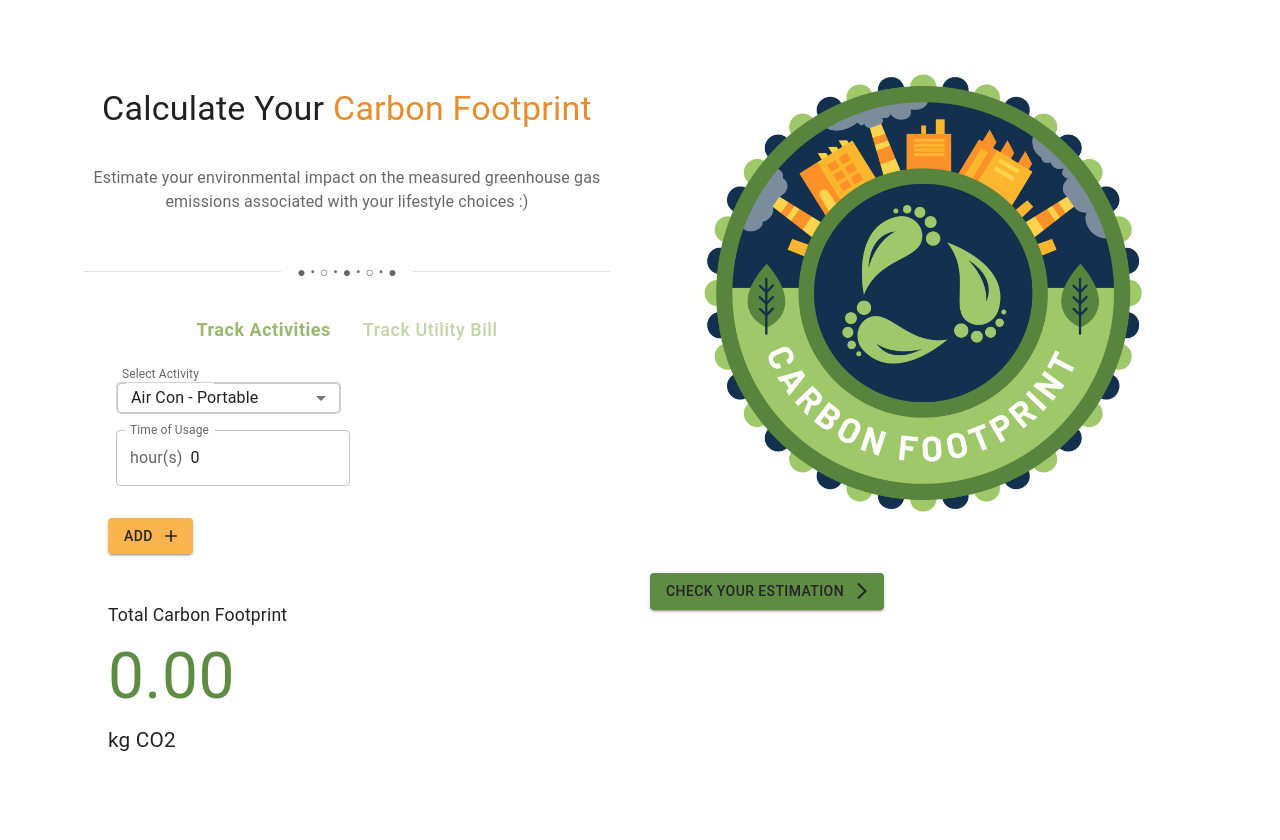
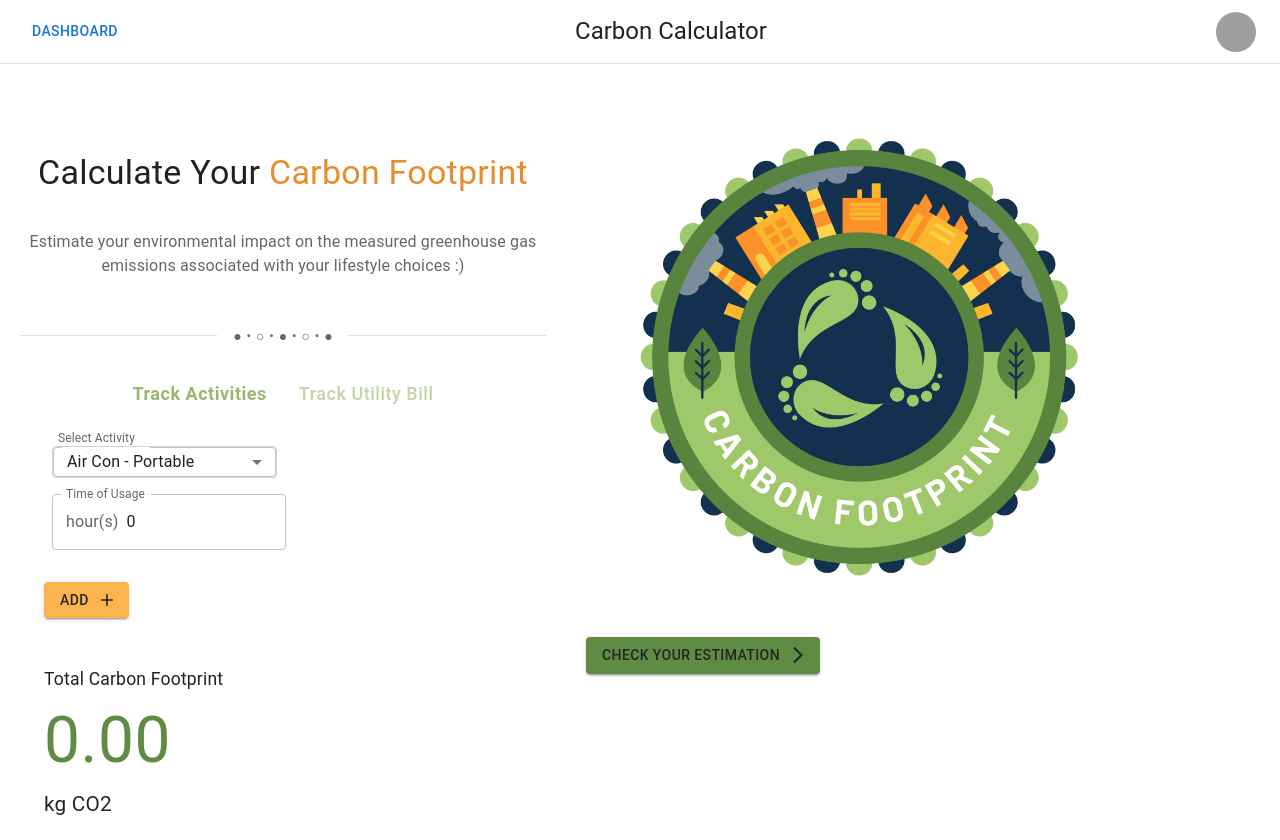
Before and after one commit to DongqiaoHe/bobobobo_hackathon, a React (Create React App) app in the folder bobobobo_frontend/: page /carbon in a window 1280 px wide. Before the commit the page ends 800 px from the top, so only its background shows below. Built offline with nearby package versions, Linux system fonts and the light colour scheme; grey boxes are pictures that could not be loaded; the HTML template or start-up script is replaced by a standard one.

Commit message:
add header to carbon page

```diff
--- a/bobobobo_frontend/src/app/Landing.tsx
+++ b/bobobobo_frontend/src/app/Landing.tsx
@@ -25,7 +25,7 @@ export default function LandingPage() {
         navigate('/blog');
     }
     const onClickCarbon = () => {
-        navigate('/');  //need to change
+        navigate('/carbon');
     }
     const onClickAvatar = () => {
         navigate('/profile');
--- a/bobobobo_frontend/src/app/Profile.tsx
+++ b/bobobobo_frontend/src/app/Profile.tsx
@@ -14,6 +14,7 @@ import ChatBox from '../component/Profile/ChatBox'
 import Header from '../component/Header'
 import { Button } from '@mui/material'
 import { PageContainer } from '../component/PageContainer'
+import eco from '../image/eco.png'
 
 interface AppBarProps extends MuiAppBarProps {
   open?: boolean
@@ -50,10 +51,14 @@ export default function Profile() {
               </Paper>
             </Grid>
           <Grid item xs={3}>
-            <Paper sx={{ p: 2, flexDirection: 'column' }}>
+            <Paper sx={{ p: 2, height: 250 }}>
               <Typography variant="h6" >
                 Sustainability Q&A
               </Typography>
+              <div>
+                Feel free to ask a question below!
+                <img src={eco} style={{width: '100%', height: 150}} />
+              </div>
             </Paper>
           </Grid>
           {/* Chart */}
--- a/bobobobo_frontend/src/component/carbonCalculator/CarbonCalculator.tsx
+++ b/bobobobo_frontend/src/component/carbonCalculator/CarbonCalculator.tsx
@@ -33,6 +33,9 @@ import {
 } from "@mui/material";
 import Button from "@mui/material/Button";
 import { postMoment } from '../../utils/blogApi';
+import Avatar from "@mui/material/Avatar";
+import Header from "../Header";
+import {useNavigate} from "react-router-dom";
 
 // @ts-ignore
 const CarbonCalculator = () => {
@@ -551,8 +554,23 @@ const CarbonCalculator = () => {
             </>)
     };
 
+    const navigate = useNavigate();
+    const onClickAvatar = () => {
+        navigate('/profile');
+    }
+
     return (
-        <div className="carbonCalculator" style={{ display: 'flex', justifyContent: 'center', alignItems: 'center', height: '100vh'}}>
+        <div className="carbonCalculator">
+            <Header
+                title={"Carbon Calculator"}
+                left={
+                    <Button href="/landing" variant="text">
+                        Dashboard
+                    </Button>
+                }
+                right={
+                    <Avatar alt="Profile" src="/static/images/avatar/1.jpg" onClick={onClickAvatar} />}
+            />
             {!showEstimation && (
                 <div style={{ display: 'flex', width: '90%', height: '100%' }}>
                     <div style={{ flex: 1, padding: '10px' }}>
--- a/bobobobo_frontend/src/utils/blogApi.tsx
+++ b/bobobobo_frontend/src/utils/blogApi.tsx
@@ -1,6 +1,6 @@
 import axios from 'axios';
 
-const baseUrl = 'http://124.222.146.116:8881';
+const baseUrl = 'http://124.222.146.116:8881/api';
 
 axios.defaults.baseURL = baseUrl;
 
--- a/bobobobo_frontend/src/utils/userApi.tsx
+++ b/bobobobo_frontend/src/utils/userApi.tsx
@@ -1,6 +1,6 @@
 import axios from 'axios';
 
-const baseUrl = 'http://localhost:8881/api';
+const baseUrl = 'http://124.222.146.116:8881/api';
 
 axios.defaults.baseURL = baseUrl;
 
```
Also changed, not shown: bobobobo_frontend/src/image/eco.png (added).
